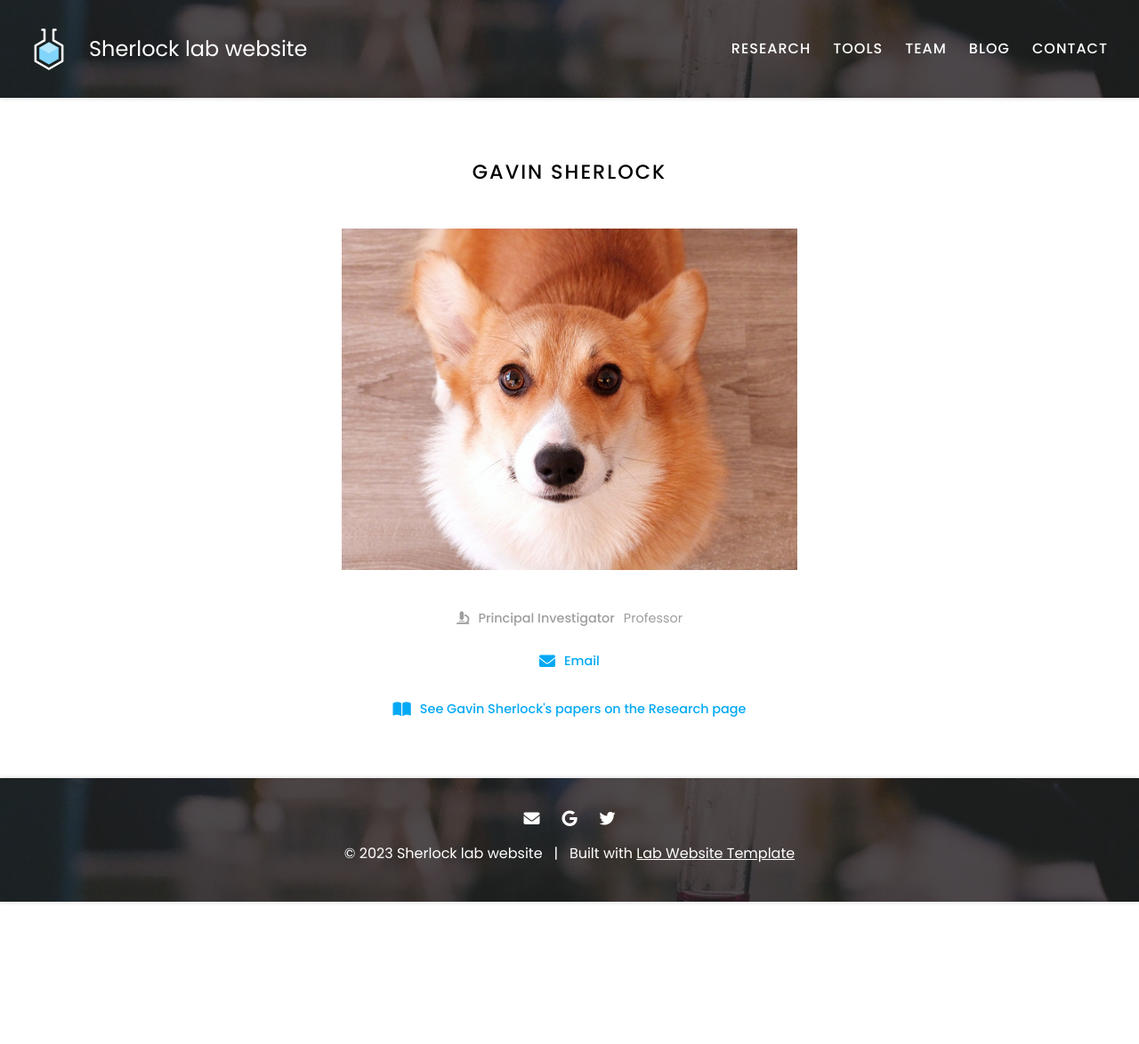
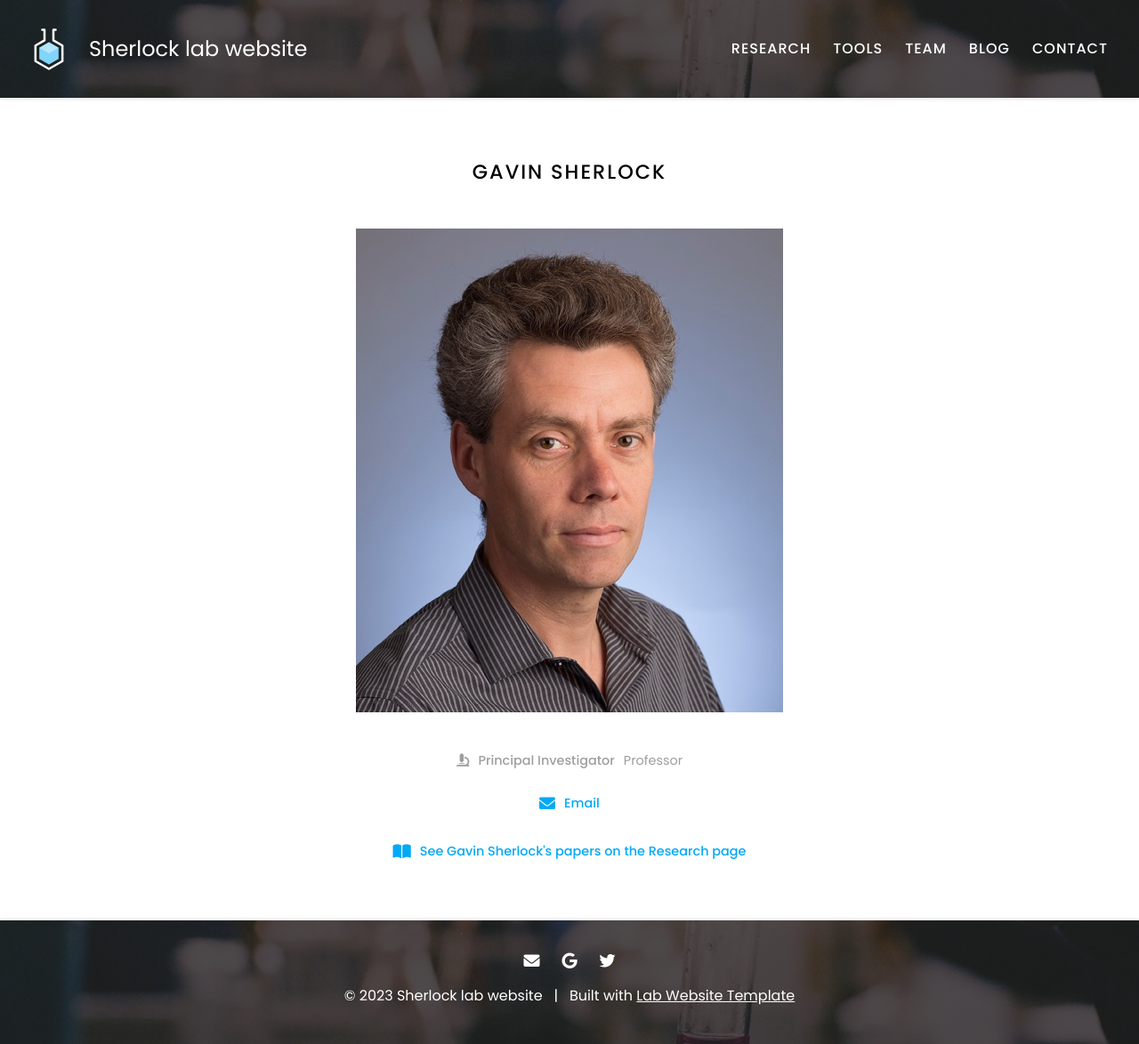
Before and after one commit to gsherloc/sherlock_lab, a Jekyll site: the page built from _members/gavin-sherlock.md, in a window 1280 px wide. Shown: the whole page at 89% size. Built offline with Jekyll 4.4.1, drawn with Linux system fonts in a browser that asks for light colours; before the commit the page ends 1014 px from its top, so only the background shows below that.

Commit message:
Update gavin-sherlock.md

```diff
--- a/_members/gavin-sherlock.md
+++ b/_members/gavin-sherlock.md
@@ -1,6 +1,6 @@
 ---
 name: Gavin Sherlock
-image: images/member.jpg
+image: images/gavin_sherlock.jpg
 description: Professor
 role: pi
 aliases:
```
